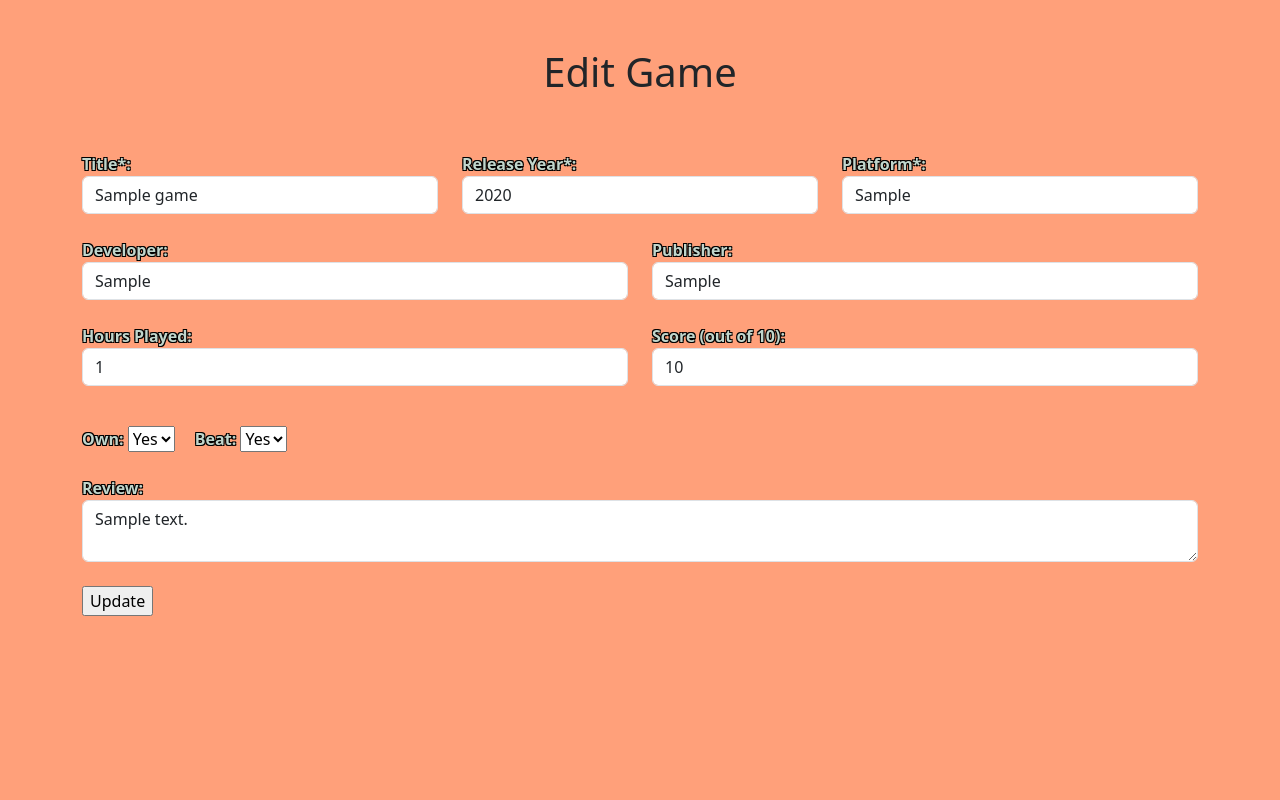
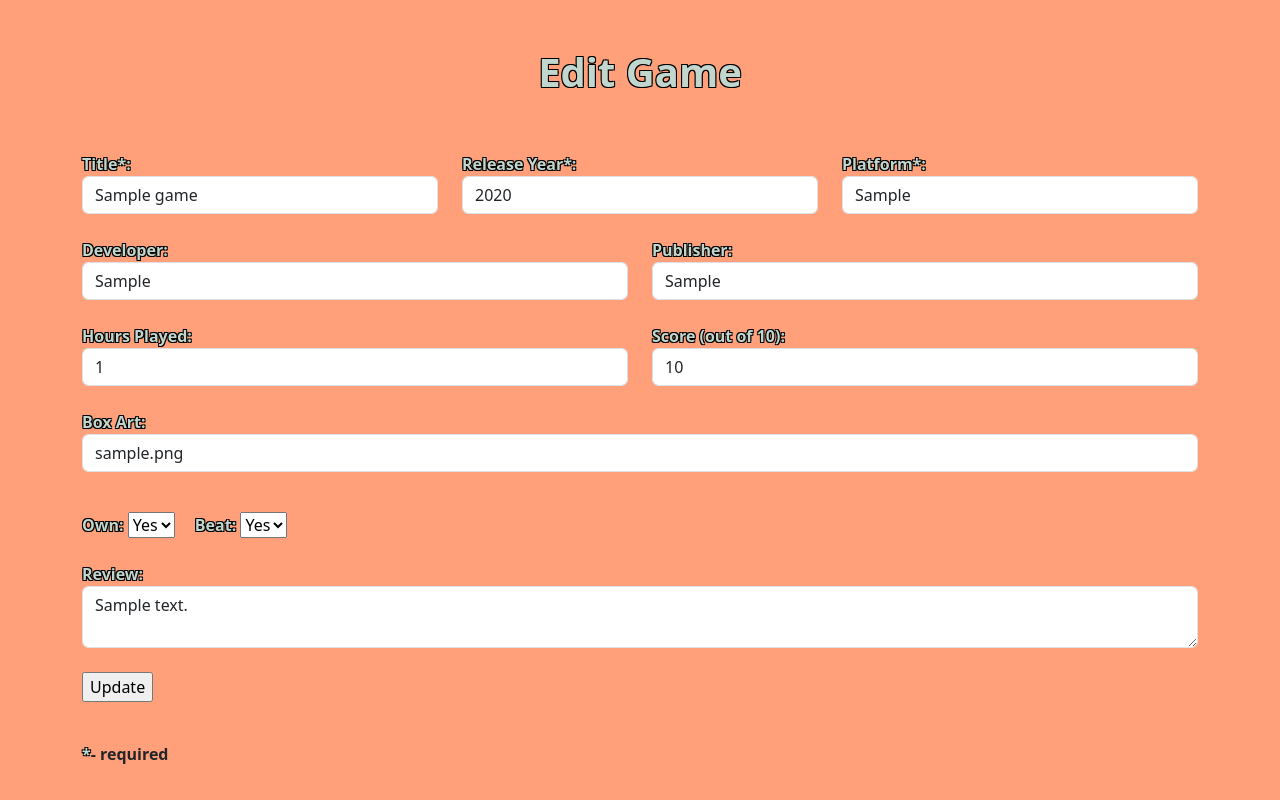
Before and after one commit to Bastion428/MainProgram, a Flask app: template website/templates/edit_game.html in a window 1280 px wide. Run offline with Flask 3, Linux system fonts and the light colour scheme; the template is opened without the code that fills it: values that come from a table or form of the project are taken from there, others are empty; tables that the repository leaves empty hold one stand-in row (values such as "Sample post"); some libraries are stand-ins or nearby versions.

Commit message:
Disabled pressing enter to submit form. Added input for image url.

```diff
--- a/website/templates/edit_game.html
+++ b/website/templates/edit_game.html
@@ -1,24 +1,27 @@
 {% extends "base.html" %}
 {% block title %}Edit game{% endblock %}
 {% block content %}
-<h1 align="center" class="py-5">Edit Game</h1>
+<h1 align="center" class="page-title py-5">Edit Game</h1>
 <form id="edit-game-form" method="POST">
     <input type="hidden" name="id" value='{{ game.id }}' id="id">
     <div class="row">
         <div class="form-group col">
             <label for="title">Title*: </label>
-            <input type="text" class="form-control mb-4" name="title" value='{{ game.title }}' id="title" required>
+            <input type="text" class="form-control mb-4" name="title" value='{{ game.title }}' id="title" required
+            onkeydown="return event.key != 'Enter';">
         </div>
 
         <div class="form-group col">
             <label for="year">Release Year*: </label>
-            <input type="number" class="form-control mb-4" name="year" value='{{ game.year }}' id="year" min="1000" required>
+            <input type="number" class="form-control mb-4" name="year" value='{{ game.year }}' id="year" min="1000" required
+            onkeydown="return event.key != 'Enter';">
         </div>
 
 
         <div class="form-group col">
             <label for="platform">Platform*: </label>
-            <input type="text" class="form-control mb-4" name="platform" value='{{ game.platform }}' id="platform" required>
+            <input type="text" class="form-control mb-4" name="platform" value='{{ game.platform }}' id="platform"
+            onkeydown="return event.key != 'Enter';" required>
         </div>
     </div>
 
@@ -27,12 +30,14 @@
     <div class="row"row>
         <div class="form-group col">
             <label for="developer">Developer: </label>
-            <input type="text" class="form-control mb-4" value='{{ game.developer }}' name="developer" id="developer">
+            <input type="text" class="form-control mb-4" value='{{ game.developer }}' name="developer" id="developer"
+            onkeydown="return event.key != 'Enter';">
         </div>
 
         <div class="form-group col">
             <label for="publisher">Publisher: </label>
-            <input type="text" class="form-control mb-4" value='{{ game.publisher }}' name="publisher" id="publisher">
+            <input type="text" class="form-control mb-4" value='{{ game.publisher }}' name="publisher" id="publisher"
+            onkeydown="return event.key != 'Enter';">
         </div>
     </div>
 
@@ -40,20 +45,30 @@
     <div class="row"row>
         <div class="form-group col">
             <label for="hours">Hours Played: </label>
-            <input type="number" class="form-control mb-4" value='{{ game.play_hours }}' name="hours" id="hours" min="0">
+            <input type="number" class="form-control mb-4" value='{{ game.play_hours }}' name="hours" id="hours" min="0"
+            onkeydown="return event.key != 'Enter';">
         </div>
 
 
 
         <div class="form-group col">
             <label for="score">Score (out of 10): </label>
-            <input type="number" class="form-control mb-4" step="0.5" value='{{ game.score}}' name="score" id="score" min="0" max="10">
+            <input type="number" class="form-control mb-4" step="0.5" value='{{ game.score}}' name="score" id="score" min="0" max="10"
+            onkeydown="return event.key != 'Enter';">
+        </div>
+    </div>
+
+    <div class="row"row>
+        <div class="form-group col">
+            <label for="image">Box Art: </label>
+            <input type="text" class="form-control mb-4" name="image" id="image" value='{{ game.image }}'
+            placeholder="External image url. Will be presented in 400x600." onkeydown="return event.key != 'Enter';">
         </div>
     </div>
 
     <div class="form-group form-check-inline">
         <label for="own">Own:</label>
-        <select name="own" id="own-edit" class="mb-4 mt-3">
+        <select name="own" id="own-edit" class="mb-4 mt-3" onkeydown="return event.key != 'Enter';">
             {% if game.own %}
             <option value="Yes" selected>Yes</option>
             <option value="No">No</option>
@@ -65,7 +80,7 @@
     </div>
     <div class="form-group form-check-inline">
         <label for="beat">Beat:</label>
-        <select name="beat" id="beat-edit" class="mb-4 mt-3">
+        <select name="beat" id="beat-edit" class="mb-4 mt-3" onkeydown="return event.key != 'Enter';">
             {% if game.beat %}
             <option value="Yes" selected>Yes</option>
             <option value="No">No</option>
@@ -83,6 +98,8 @@
     </div>
 
 
-    <input type="submit" value="Update" id="edit-sumbit">
+    <input type="submit" value="Update" id="edit-sumbit" onkeydown="return event.key != 'Enter';">
 </form>
+<p>&nbsp;</p>
+<p><b class="page-title">*</b><b>- required</b></p>
 {% endblock %}
```
